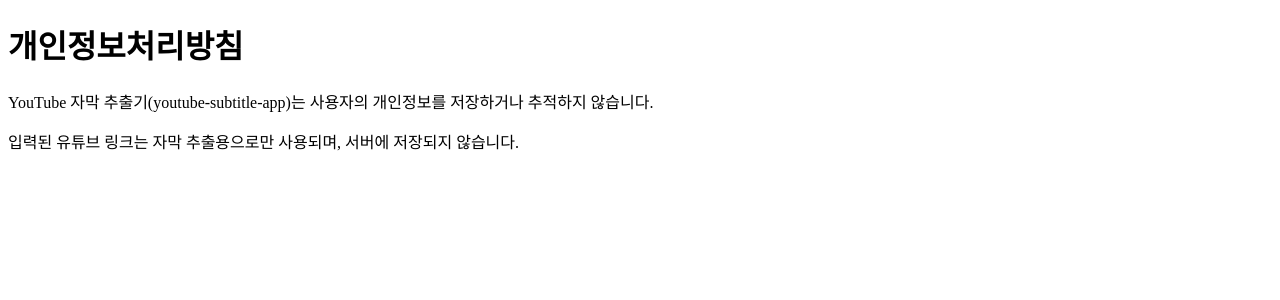
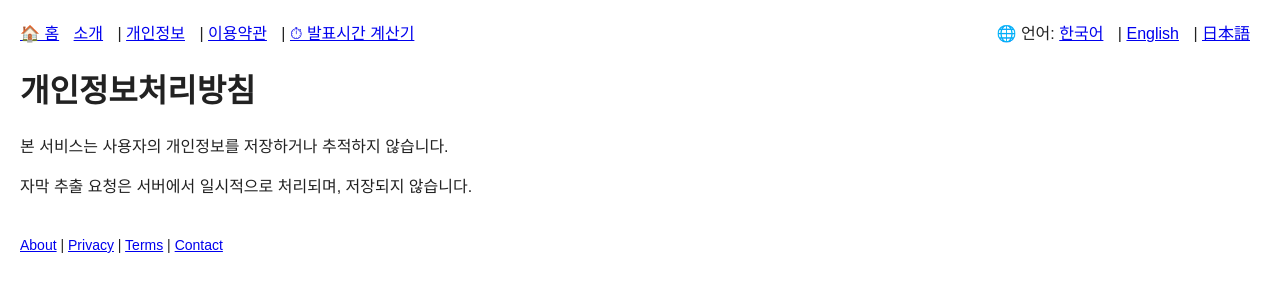
Before and after one commit to ieum3355/youtube-subtitle-app, a Flask app: page /privacy in a window 1280 px wide. Shown: the top 300 px of the page. Run offline with Flask 3, Linux system fonts and the light colour scheme.

Commit message:
Update privacy.html

```diff
--- a/templates/privacy.html
+++ b/templates/privacy.html
@@ -1,13 +1,7 @@
-
-<!DOCTYPE html>
-<html lang="ko">
-<head>
-  <meta charset="UTF-8">
-  <title>개인정보처리방침 - YouTube 자막 추출기</title>
-</head>
-<body>
-  <h1>개인정보처리방침</h1>
-  <p>YouTube 자막 추출기(youtube-subtitle-app)는 사용자의 개인정보를 저장하거나 추적하지 않습니다.</p>
-  <p>입력된 유튜브 링크는 자막 추출용으로만 사용되며, 서버에 저장되지 않습니다.</p>
-</body>
-</html>
+{% extends "base.html" %}
+{% block title %}개인정보처리방침 - YouTube 자막 추출기{% endblock %}
+{% block content %}
+<h1>개인정보처리방침</h1>
+<p>본 서비스는 사용자의 개인정보를 저장하거나 추적하지 않습니다.</p>
+<p>자막 추출 요청은 서버에서 일시적으로 처리되며, 저장되지 않습니다.</p>
+{% endblock %}
```
